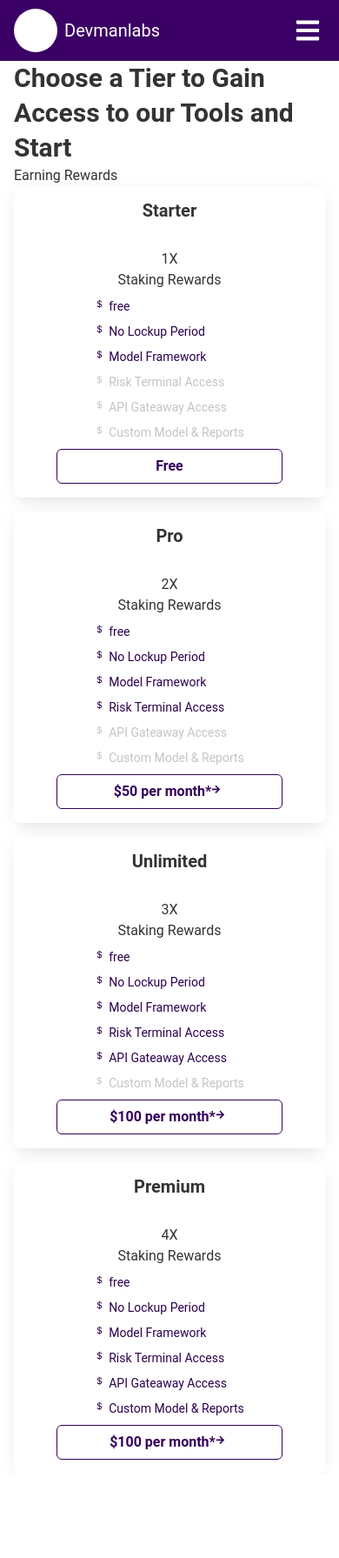
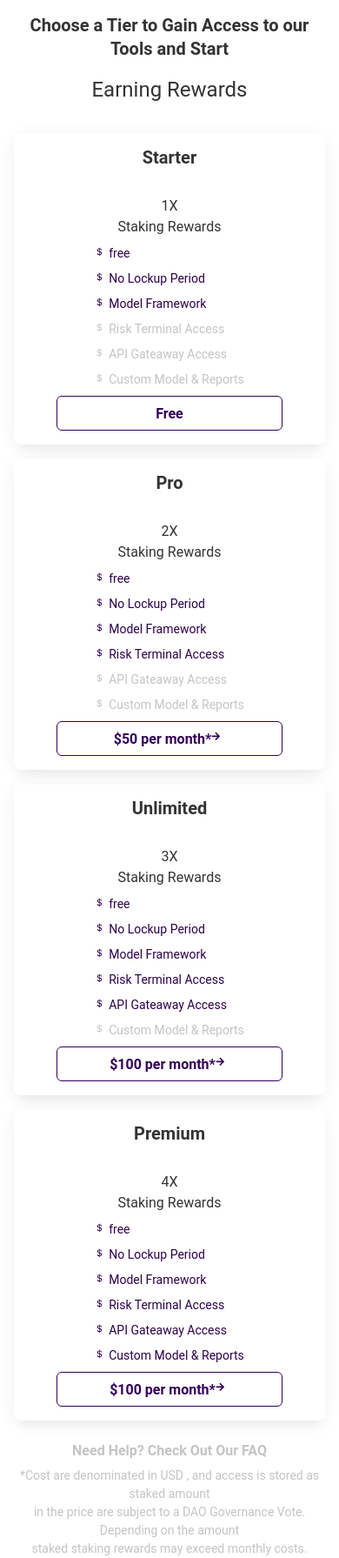
Before and after one commit to devmanlabs/frontend, a Next.js app: page /packages in a window 390 px wide. Shown: the whole page at 87% size. Before the commit the page ends 1694 px from the top, so only its background shows below. Built offline with nearby package versions, Linux system fonts and the light colour scheme.

Commit message:
responsive packages done

```diff
--- a/src/pages/_app.tsx
+++ b/src/pages/_app.tsx
@@ -3,13 +3,13 @@ import type { AppProps } from 'next/app';
 
 import 'pure-react-carousel/dist/react-carousel.es.css'; // requires a loader
 // import Footer from '~/components/Footer/Footer';
-import Navigation from '~/components/Navigation/Navigation';
+// import Navigation from '~/components/Navigation/Navigation';
 import theme from '~/theme';
 
 function MyApp({ Component, pageProps }: AppProps) {
   return (
     <ChakraProvider theme={theme}>
-      <Navigation />
+      {/* <Navigation /> */}
       <Component {...pageProps} />
       {/* <Footer /> */}
     </ChakraProvider>
--- a/src/pages/packages.tsx
+++ b/src/pages/packages.tsx
@@ -1,4 +1,4 @@
-import { Container, Grid, Heading, Text } from '@chakra-ui/react';
+import { Container, Grid, Heading, Text, VStack } from '@chakra-ui/react';
 import { BsCurrencyDollar } from 'react-icons/bs';
 
 import PackageCard from '~/components/PackageCard';
@@ -120,14 +120,38 @@ const packages = () => {
 
   return (
     <Container maxW="container.xl">
-      <Heading>Choose a Tier to Gain Access to our Tools and Start</Heading>
-      <Text>Earning Rewards</Text>
+      <Heading
+        my="4"
+        as="h1"
+        fontSize={{ base: 'xl', md: '3xl' }}
+        textAlign="center"
+      >
+        Choose a Tier to Gain Access to our Tools and Start
+      </Heading>
+      <Text
+        my="2"
+        mb="8"
+        fontSize={{ base: '2xl', md: '4xl' }}
+        textAlign="center"
+      >
+        Earning Rewards
+      </Text>
 
       <Grid gridTemplateColumns="repeat(auto-fit,minmax(250px,1fr))" gap="4">
         {packagesList.map((item, i) => (
           <PackageCard index={i} item={item} key={item.name} />
         ))}
       </Grid>
+      <VStack color="gray.200">
+        <Heading mt="6" fontSize="md" as="h4">
+          Need Help? Check Out Our FAQ
+        </Heading>
+        <Text textAlign="center" fontSize="sm">
+          *Cost are denominated in USD , and access is stored as staked amount{' '}
+          <br /> in the price are subject to a DAO Governance Vote. Depending on
+          the amount <br /> staked staking rewards may exceed monthly costs.
+        </Text>
+      </VStack>
     </Container>
   );
 };
```
